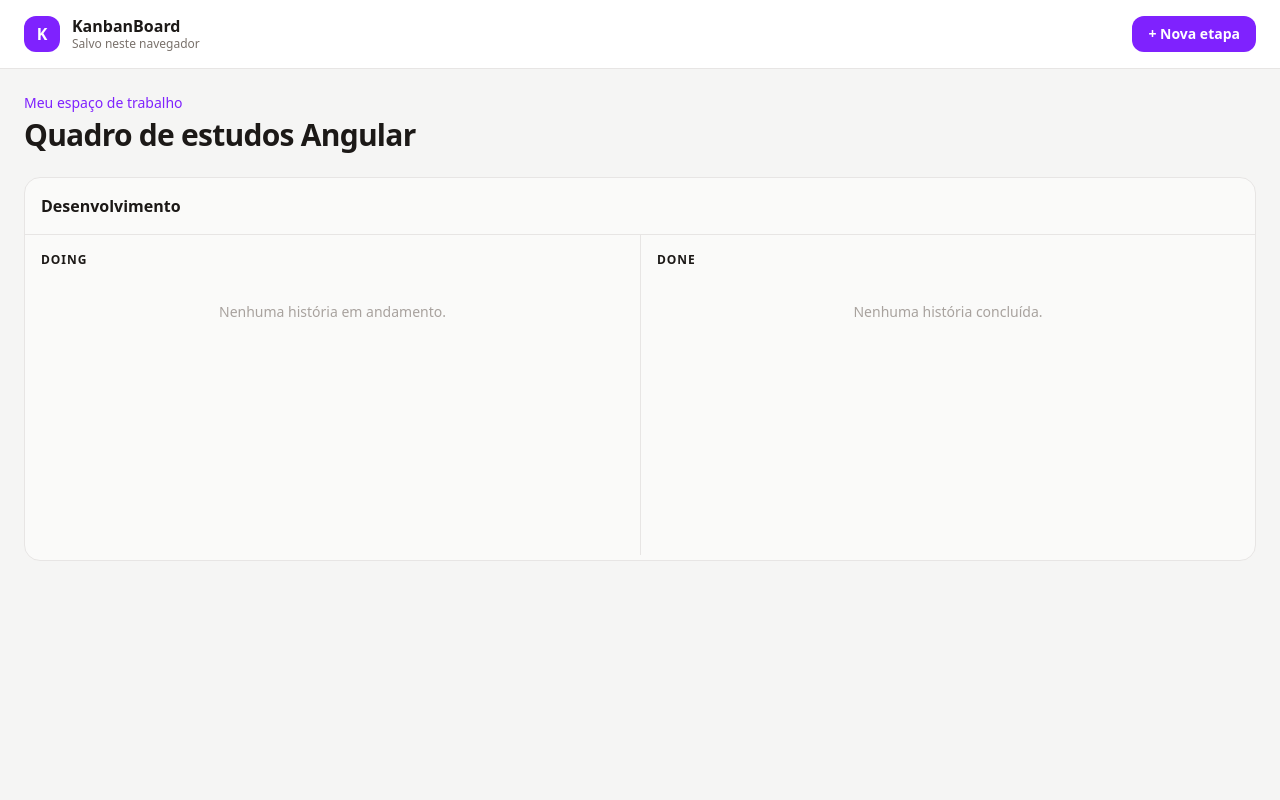
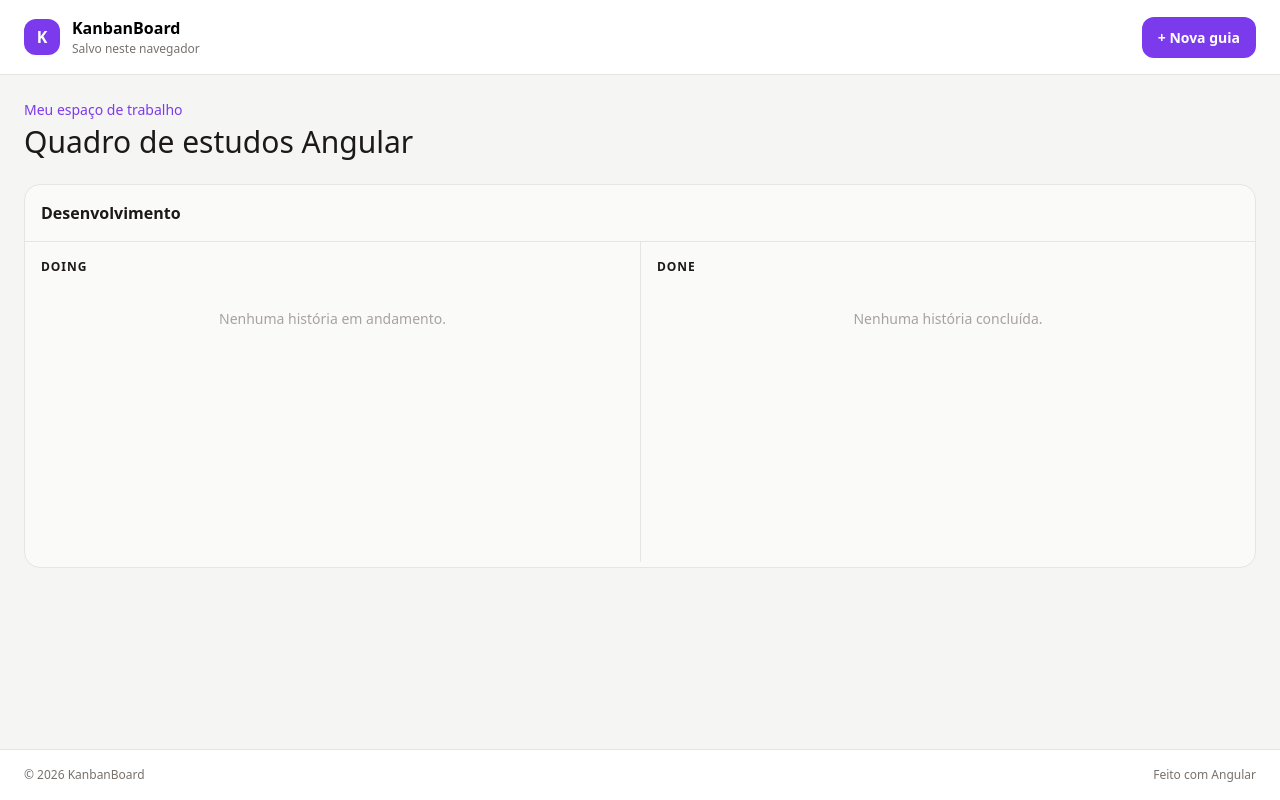
Before and after one commit to 4vinho/KanbanBoard, an Angular app: page / in a window 1280 px wide. Built offline with nearby package versions, Linux system fonts and the light colour scheme.

Commit message:
refac: melhoria de arch

```diff
--- a/src/app/app.css
+++ b/src/app/app.css
@@ -1,4 +1,5 @@
 :host {
-  display: block;
+  display: grid;
+  grid-template-rows: auto 1fr auto;
   min-height: 100dvh;
 }
--- a/src/app/app.html
+++ b/src/app/app.html
@@ -1,26 +1,7 @@
-<main class="min-h-screen bg-stone-100 text-stone-900">
-  <header class="flex items-center justify-between border-b border-stone-200 bg-white px-6 py-4">
-    <div class="flex items-center gap-3">
-      <span class="grid size-9 place-items-center rounded-xl bg-violet-600 font-bold text-white">K</span>
-      <div>
-        <h1 class="font-semibold leading-tight">KanbanBoard</h1>
-        <p class="text-xs text-stone-500">Salvo neste navegador</p>
-      </div>
-    </div>
+<app-header />
 
-    <button class="rounded-xl bg-violet-600 px-4 py-2 text-sm font-semibold text-white hover:bg-violet-700">
-      + Nova etapa
-    </button>
-  </header>
+<app-main-container boardTitle="Quadro de estudos Angular">
+  <app-board-guide title="Desenvolvimento" type="doing-and-done" />
+</app-main-container>
 
-  <section class="p-6" aria-labelledby="board-title">
-    <div class="mb-6">
-      <p class="text-sm font-medium text-violet-600">Meu espaço de trabalho</p>
-      <h2 id="board-title" class="mt-1 text-3xl font-bold tracking-tight">Quadro de estudos Angular</h2>
-    </div>
-
-    <div class="grid gap-4">
-      <app-board-guide title="Desenvolvimento" type="doing-and-done" />
-    </div>
-  </section>
-</main>
+<app-footer />
--- a/src/app/app.ts
+++ b/src/app/app.ts
@@ -1,9 +1,12 @@
 import { ChangeDetectionStrategy, Component } from '@angular/core';
 import { BoardGuide } from './components/board-guide/board-guide';
+import { Footer } from './core/components/footer/footer';
+import { Header } from './core/components/header/header';
+import { MainContainer } from './core/components/main-container/main-container';
 
 @Component({
   selector: 'app-root',
-  imports: [BoardGuide],
+  imports: [BoardGuide, Footer, Header, MainContainer],
   templateUrl: './app.html',
   styleUrl: './app.css',
   changeDetection: ChangeDetectionStrategy.OnPush,
--- /dev/null
+++ b/src/app/core/components/footer/footer.css
@@ -0,0 +1,14 @@
+.app-footer {
+  display: flex;
+  justify-content: space-between;
+  gap: 1rem;
+  padding: 1rem 1.5rem;
+  border-top: 1px solid #e7e5e4;
+  color: #78716c;
+  background: #fff;
+  font-size: 0.75rem;
+}
+
+.app-footer p {
+  margin: 0;
+}
--- /dev/null
+++ b/src/app/core/components/footer/footer.html
@@ -0,0 +1,4 @@
+<footer class="app-footer">
+  <p>© {{ currentYear }} KanbanBoard</p>
+  <p>Feito com Angular</p>
+</footer>
--- /dev/null
+++ b/src/app/core/components/footer/footer.ts
@@ -0,0 +1,11 @@
+import { ChangeDetectionStrategy, Component } from '@angular/core';
+
+@Component({
+  selector: 'app-footer',
+  templateUrl: './footer.html',
+  styleUrl: './footer.css',
+  changeDetection: ChangeDetectionStrategy.OnPush,
+})
+export class Footer {
+  protected readonly currentYear = new Date().getFullYear();
+}
--- /dev/null
+++ b/src/app/core/components/header/header.css
@@ -0,0 +1,52 @@
+.app-header {
+  display: flex;
+  align-items: center;
+  justify-content: space-between;
+  padding: 1rem 1.5rem;
+  border-bottom: 1px solid #e7e5e4;
+  background: #fff;
+}
+
+.brand {
+  display: flex;
+  align-items: center;
+  gap: 0.75rem;
+}
+
+.brand-icon {
+  display: grid;
+  width: 2.25rem;
+  height: 2.25rem;
+  place-items: center;
+  border-radius: 0.75rem;
+  color: #fff;
+  background: #7c3aed;
+  font-weight: 700;
+}
+
+.brand h1,
+.brand p {
+  margin: 0;
+}
+
+.brand h1 {
+  font-size: 1rem;
+  font-weight: 600;
+}
+
+.brand p {
+  color: #78716c;
+  font-size: 0.75rem;
+}
+
+button {
+  padding: 0.625rem 1rem;
+  border: 0;
+  border-radius: 0.75rem;
+  color: #fff;
+  background: #7c3aed;
+  font: inherit;
+  font-size: 0.875rem;
+  font-weight: 600;
+  cursor: pointer;
+}
--- /dev/null
+++ b/src/app/core/components/header/header.html
@@ -0,0 +1,11 @@
+<header class="app-header">
+  <div class="brand">
+    <span class="brand-icon" aria-hidden="true">K</span>
+    <div>
+      <h1>KanbanBoard</h1>
+      <p>Salvo neste navegador</p>
+    </div>
+  </div>
+
+  <button type="button">+ Nova guia</button>
+</header>
--- /dev/null
+++ b/src/app/core/components/header/header.ts
@@ -0,0 +1,9 @@
+import { ChangeDetectionStrategy, Component } from '@angular/core';
+
+@Component({
+  selector: 'app-header',
+  templateUrl: './header.html',
+  styleUrl: './header.css',
+  changeDetection: ChangeDetectionStrategy.OnPush,
+})
+export class Header {}
--- /dev/null
+++ b/src/app/core/components/main-container/main-container.css
@@ -0,0 +1,35 @@
+.main-container {
+  min-height: 100%;
+  color: #1c1917;
+  background: #f5f5f4;
+}
+
+.workspace-header h2,
+.workspace-header p {
+  margin: 0;
+}
+
+.workspace {
+  padding: 1.5rem;
+}
+
+.workspace-header {
+  margin-bottom: 1.5rem;
+}
+
+.workspace-header p {
+  color: #7c3aed;
+  font-size: 0.875rem;
+  font-weight: 500;
+}
+
+.workspace-header h2 {
+  margin-top: 0.25rem;
+  font-size: 1.875rem;
+  line-height: 1.2;
+}
+
+.workspace-content {
+  display: grid;
+  gap: 1rem;
+}
--- /dev/null
+++ b/src/app/core/components/main-container/main-container.html
@@ -0,0 +1,12 @@
+<main class="main-container">
+  <section class="workspace" aria-labelledby="board-title">
+    <div class="workspace-header">
+      <p>Meu espaço de trabalho</p>
+      <h2 id="board-title">{{ boardTitle() }}</h2>
+    </div>
+
+    <div class="workspace-content">
+      <ng-content />
+    </div>
+  </section>
+</main>
--- /dev/null
+++ b/src/app/core/components/main-container/main-container.ts
@@ -0,0 +1,11 @@
+import { ChangeDetectionStrategy, Component, input } from '@angular/core';
+
+@Component({
+  selector: 'app-main-container',
+  templateUrl: './main-container.html',
+  styleUrl: './main-container.css',
+  changeDetection: ChangeDetectionStrategy.OnPush,
+})
+export class MainContainer {
+  readonly boardTitle = input.required<string>();
+}
```
